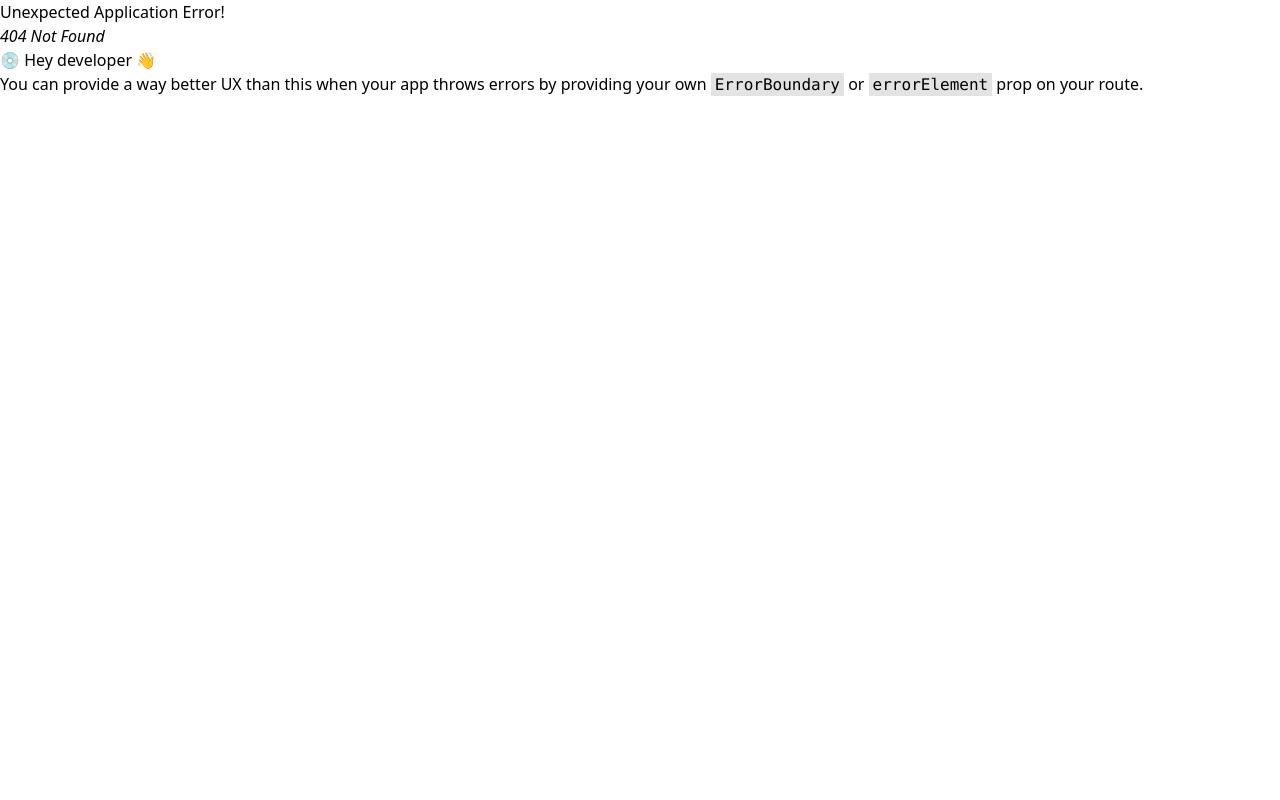
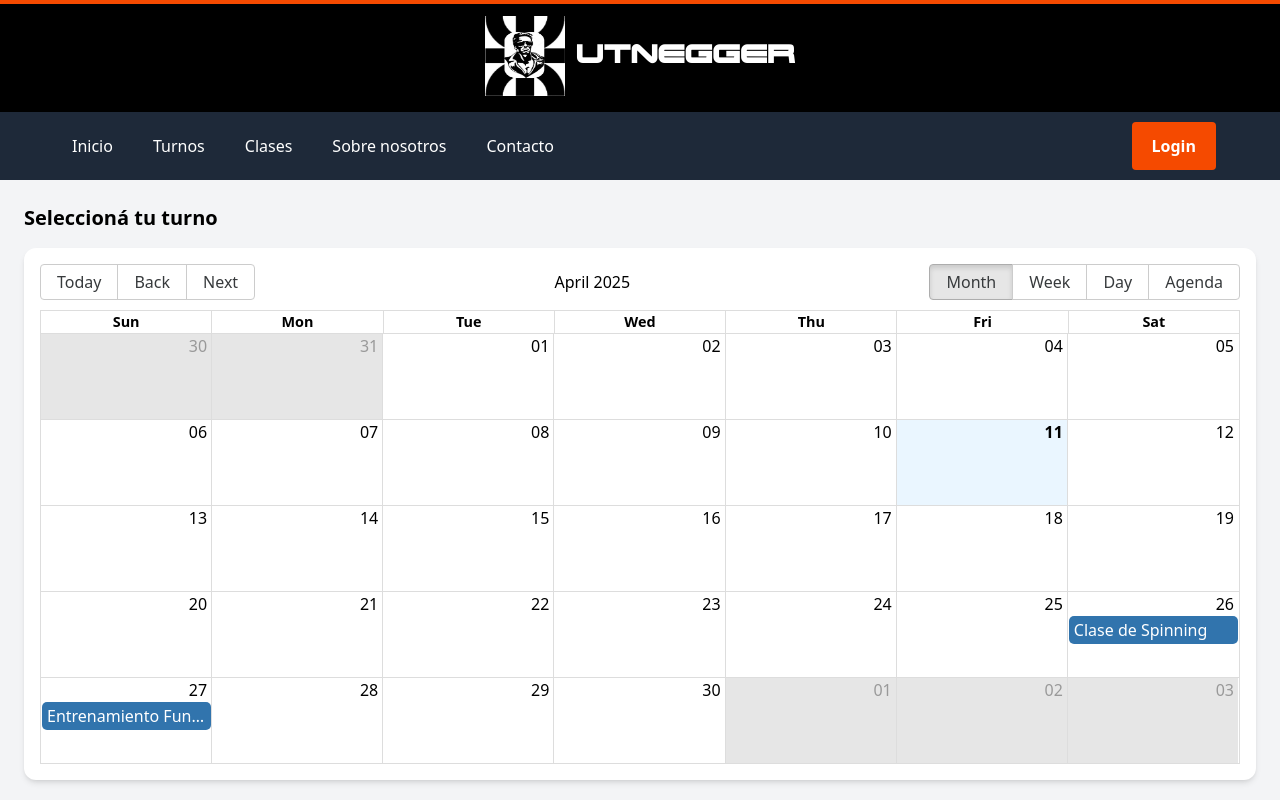
Before and after one commit to Agustin-Castelli/Gym-UTNegger-React, a React (Vite) app: page /shifts in a window 1280 px wide. Before the commit this address had no page. Shown: the top 800 px of the page. Built offline with nearby package versions, Linux system fonts and the light colour scheme.

Commit message:
calendario de turnos

```diff
--- a/package.json
+++ b/package.json
@@ -11,7 +11,9 @@
   },
   "dependencies": {
     "@tailwindcss/vite": "^4.1.3",
+    "moment": "^2.30.1",
     "react": "^19.0.0",
+    "react-big-calendar": "^1.18.0",
     "react-dom": "^19.0.0",
     "react-router-dom": "^7.5.0",
     "tailwindcss": "^4.1.3"
--- a/src/App.jsx
+++ b/src/App.jsx
@@ -4,6 +4,7 @@ import Dashboard from './components/dashboard/Dashboard'
 import Layout from './components/layout/layout';
 import Login from './components/login/Login'
 import Contact from './components/contact/Contact';
+import ShiftsPage from "./components/shiftsPage/ShiftsPage"
 
 
 function App() {
@@ -24,6 +25,10 @@ function App() {
       {
         path:"/contact",
         element:<Contact/>
+      },
+      {
+        path:"/shifts",
+        element:<ShiftsPage/>
       }
       ]},
 
@@ -36,6 +41,7 @@ function App() {
       element:<p>dash</p>
     }
 
+
   ])
 
   return <RouterProvider router={router}/>
--- a/src/components/header/Header.jsx
+++ b/src/components/header/Header.jsx
@@ -34,7 +34,7 @@ const Header = () => {
                 </button>
             </li>
             <li className="px-2">
-                <button className="bg-transparent border-hidden py-3 relative group text-white font-medium hover:text-orange-600 transition-colors duration-300">
+                <button className="bg-transparent border-hidden py-3 relative group text-white font-medium hover:text-orange-600 transition-colors duration-300" onClick={()=>{navigate("/shifts")}}>
                     Turnos
                     <span className="absolute inset-x-0 bottom-0 h-1 bg-orange-600 scale-x-0 transition-transform duration-300 group-hover:scale-x-100" />
                 </button>
--- /dev/null
+++ b/src/components/shiftsPage/ShiftsPage.jsx
@@ -0,0 +1,76 @@
+// TurnosGym.jsx
+import { useState } from "react";
+import { Calendar, momentLocalizer } from "react-big-calendar";
+import moment from "moment";
+import "react-big-calendar/lib/css/react-big-calendar.css";
+
+
+const localizer = momentLocalizer(moment);
+
+const events = [
+  {
+    title: "Clase de Spinning",
+    start: new Date(2025, 3, 26, 18, 0),
+    end: new Date(2025, 3, 26, 19, 0),
+  },
+  {
+    title: "Entrenamiento Funcional",
+    start: new Date(2025, 3, 27, 17, 0),
+    end: new Date(2025, 3, 27, 18, 0),
+  },
+];
+
+export default function TurnosGym() {
+  const [selectedEvent, setSelectedEvent] = useState(null);
+
+  return (
+    <div className="min-h-screen bg-gray-100">
+      {/* Contenido */}
+      <div className="container mx-auto p-6">
+        <h2 className="text-xl font-semibold mb-4">Seleccioná tu turno</h2>
+        <div className="bg-white p-4 rounded-xl shadow-md">
+          <Calendar
+            localizer={localizer}
+            events={events}
+            startAccessor="start"
+            endAccessor="end"
+            style={{ height: 500 }}
+            onSelectEvent={(event) => setSelectedEvent(event)}
+          />
+        </div>
+
+        {/* Modal de Confirmación */}
+        {selectedEvent && (
+          <div className="fixed inset-0 bg-black bg-opacity-50 flex justify-center items-center z-50">
+            <div className="bg-white p-6 rounded-lg shadow-lg w-80 text-center">
+              <h3 className="text-lg font-semibold mb-4">
+                ¿Querés reservar este turno?
+              </h3>
+              <p className="mb-2">{selectedEvent.title}</p>
+              <p className="text-gray-600 text-sm mb-4">
+                {moment(selectedEvent.start).format("dddd, HH:mm")} hs
+              </p>
+              <div className="flex justify-center gap-4">
+                <button
+                  className="bg-green-500 hover:bg-green-600 rounded-md px-6"
+                  onClick={() => {
+                    alert("¡Turno reservado!");
+                    setSelectedEvent(null);
+                  }}
+                >
+                  Confirmar
+                </button>
+                <button
+                  className="bg-red-500 hover:bg-red-600 rounded-md px-6"
+                  onClick={() => setSelectedEvent(null)}
+                >
+                  Cancelar
+                </button>
+              </div>
+            </div>
+          </div>
+        )}
+      </div>
+    </div>
+  );
+}
```
Also changed, not shown: 1 other file (tests, documents, lock files or other folders).
